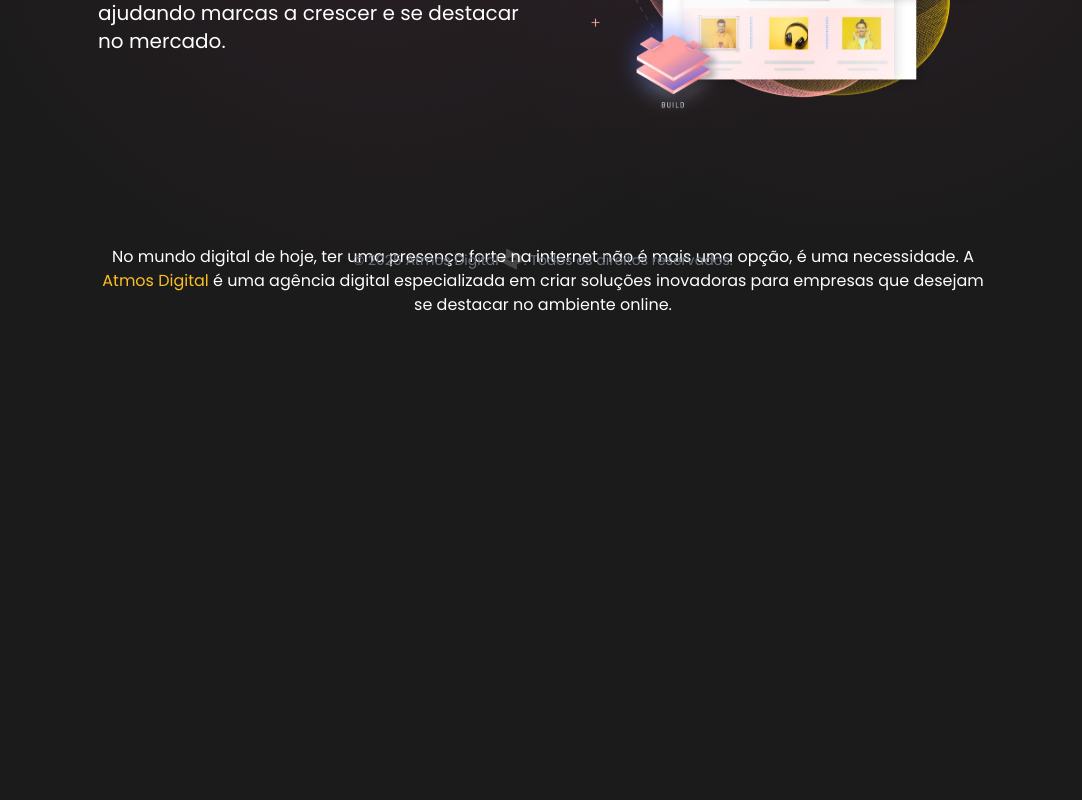
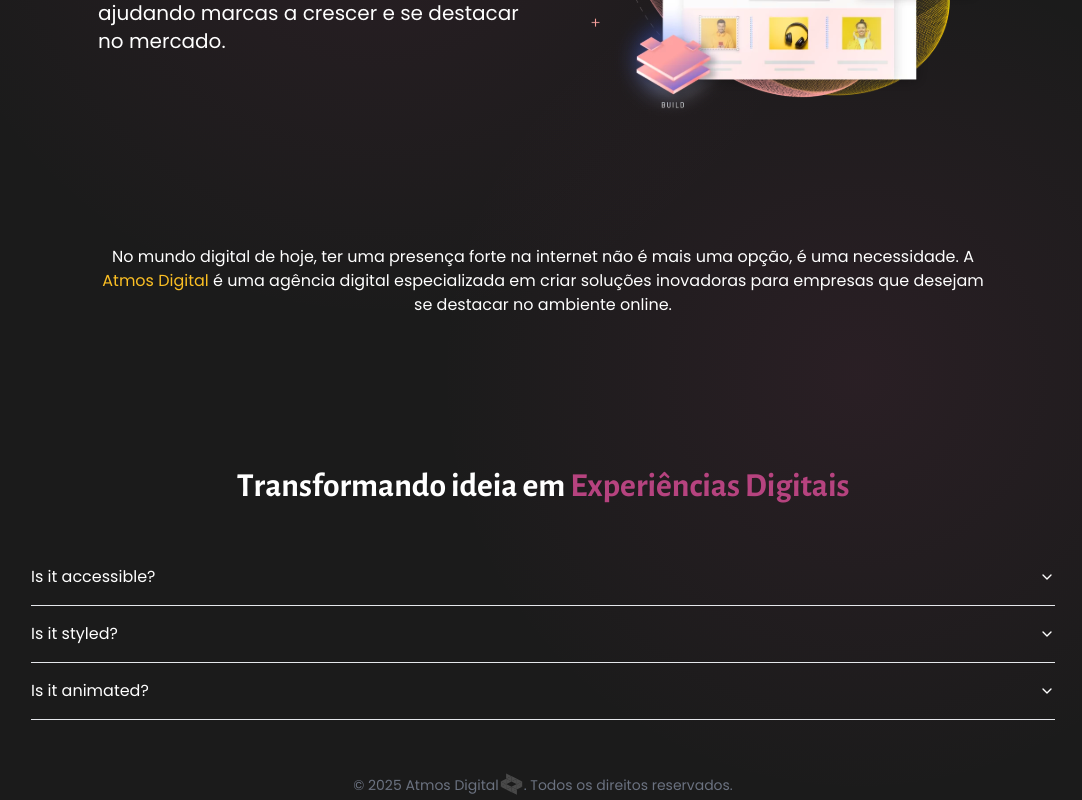
Before and after one commit to houstonbraga/Atmos-Digital-React, a React (Vite) app: page /sobre in a window 1280 px wide. Shown: the part 525-1325 px from the top of the page, without its empty margins (97-1179 px from the left). Before the commit the page ends 850 px from the top, so only its background shows below. Built offline with nearby package versions, Linux system fonts and the light colour scheme.

Commit message:
feat: add AccordeonAbout in the about page

```diff
--- a/src/components/Header/Header.tsx
+++ b/src/components/Header/Header.tsx
@@ -31,7 +31,7 @@ const menuItens = [
 
 export function Header() {
   return (
-    <header className="header sticky py-3 top-0 w-full">
+    <header className="header py-3 top-0 w-full">
       <GridContainer className="flex justify-between items-center">
         <div>
           <img src="/logo.svg" alt="logo-img" width={120} />
--- a/src/pages/About/About.tsx
+++ b/src/pages/About/About.tsx
@@ -2,14 +2,15 @@ import { Footer } from "@/components/Footer";
 import { GridContainer } from "../../components/GridContainer";
 import { Header } from "../../components/Header/Header";
 import { ShadowBg } from "../../components/ShadowBg";
+import { AccordionAbout } from "./components/AccordionAbout";
 
 const About = () => {
   return (
-    <div className="flex flex-col justify-center items-center">
+    <div className="flex flex-col justify-center items-center relative">
       <Header />
       <ShadowBg variant="shadowG" />
       <GridContainer>
-        <div className="flex justify-center items-center flex-col">
+        <div className="flex justify-center items-center flex-col mb-36">
           <h1 className="font-gurajada text-5xl text-amber-400 mt-16 mb-14">
             Quem somos?
           </h1>
@@ -34,6 +35,14 @@ const About = () => {
             desejam se destacar no ambiente online.
           </p>
         </div>
+
+        <div className="w-full flex flex-col items-center mt-20 mb-20 gap-10">
+          <h1 className="font-gurajada text-5xl">
+            Transformando ideia em{" "}
+            <span className="text-secondary">Experiências Digitais</span>
+          </h1>
+          <AccordionAbout />
+        </div>
       </GridContainer>
       <ShadowBg variant="shadowM" />
       <Footer />
--- /dev/null
+++ b/src/pages/About/components/AccordionAbout.tsx
@@ -0,0 +1,33 @@
+import {
+  Accordion,
+  AccordionContent,
+  AccordionItem,
+  AccordionTrigger,
+} from "@/components/ui/accordion"
+
+export function AccordionAbout() {
+  return (
+    <Accordion type="single" collapsible className="w-full max-w-5xl">
+      <AccordionItem value="item-1">
+        <AccordionTrigger>Is it accessible?</AccordionTrigger>
+        <AccordionContent>
+          Yes. It adheres to the WAI-ARIA design pattern.
+        </AccordionContent>
+      </AccordionItem>
+      <AccordionItem value="item-2">
+        <AccordionTrigger>Is it styled?</AccordionTrigger>
+        <AccordionContent>
+          Yes. It comes with default styles that matches the other
+          components&apos; aesthetic.
+        </AccordionContent>
+      </AccordionItem>
+      <AccordionItem value="item-3">
+        <AccordionTrigger>Is it animated?</AccordionTrigger>
+        <AccordionContent>
+          Yes. It&apos;s animated by default, but you can disable it if you
+          prefer.
+        </AccordionContent>
+      </AccordionItem>
+    </Accordion>
+  )
+}
```
